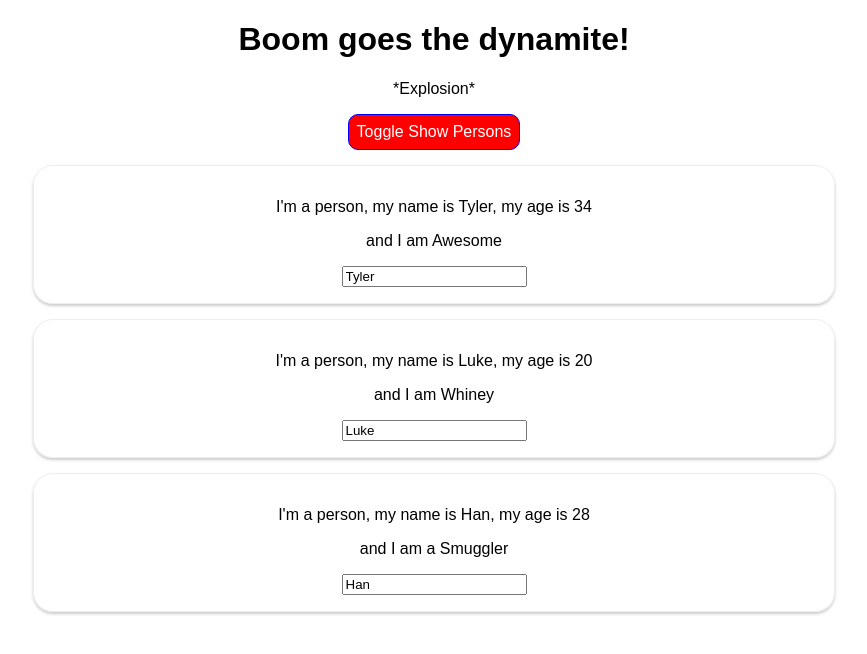
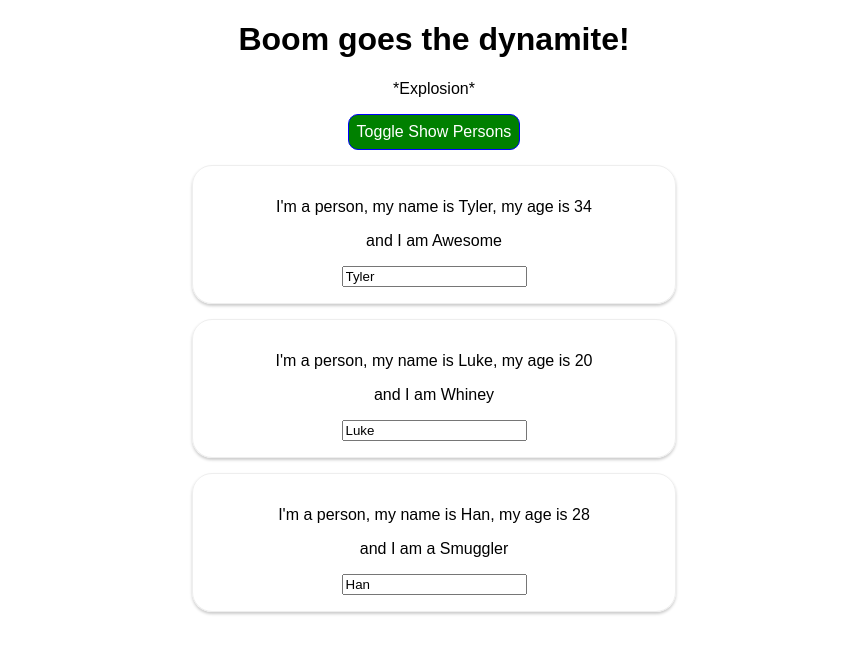
Before and after one commit to lundb1tr/react-training, a React (Create React App) app: page / in a window 1280 px wide. Both pictures are taken after a click on the button "Toggle Show Persons". Shown: the top 654 px of the page, without its empty margins (206-1073 px from the left). Built offline with nearby package versions, Linux system fonts and the light colour scheme.

Commit message:
using styled components

```diff
--- a/package.json
+++ b/package.json
@@ -3,9 +3,11 @@
   "version": "0.1.0",
   "private": true,
   "dependencies": {
+    "radium": "^0.26.0",
     "react": "^16.13.1",
     "react-dom": "^16.13.1",
-    "react-scripts": "1.1.5"
+    "react-scripts": "1.1.5",
+    "styled-components": "^5.1.1"
   },
   "scripts": {
     "start": "react-scripts start",
--- a/src/App.css
+++ b/src/App.css
@@ -9,3 +9,18 @@
 .bold {
   font-weight: bold;
 }
+
+.button {
+  background-color: green;
+  color: white;
+  font: inherit;
+  border: 1px solid blue;
+  border-radius: 10px;
+  padding: 8px;
+  cursor: pointer;
+}
+
+.button:hover {
+  background-color: lightgreen;
+  color: black;
+}
--- a/src/App.js
+++ b/src/App.js
@@ -1,6 +1,11 @@
 import React, { useState } from 'react';
 import Person from './Person/Person';
+import styled from 'styled-components';
 import './App.css';
+
+const StyledInfo = styled.div`
+  margin: 10px 0;
+`;
 
 const App = () => {
   const [personState, setPersonState] = useState({
@@ -43,22 +48,7 @@ const App = () => {
     setShowPersons(!showPersons);
   };
 
-  const style = {
-    buttonStyle: {
-      backgroundColor: 'green',
-      color: 'white',
-      font: 'inherit',
-      border: '1px solid blue',
-      borderRadius: '10px',
-      padding: '8px',
-      cursor: 'pointer',
-    },
-    infoStyle: {
-      margin: '10px 0',
-    },
-  };
-
-  let persons = <div style={style.infoStyle}>People are hidden</div>;
+  let persons = <StyledInfo>People are hidden</StyledInfo>;
 
   if (showPersons) {
     persons = (
@@ -78,8 +68,6 @@ const App = () => {
         })}
       </div>
     );
-
-    style.buttonStyle.backgroundColor = 'red';
   }
 
   const classes = [];
@@ -94,7 +82,7 @@ const App = () => {
     <div className="App">
       <h1>Boom goes the dynamite!</h1>
       <p className={classes.join(' ')}>*Explosion*</p>
-      <button style={style.buttonStyle} onClick={togglePersonsHandler}>
+      <button className="button" onClick={togglePersonsHandler}>
         Toggle Show Persons
       </button>
       {persons}
@@ -103,11 +91,3 @@ const App = () => {
 };
 
 export default App;
-
-// state = {
-//   persons: [
-//     { name: 'Tyler', age: 34, description: 'Awesome' },
-//     { name: 'Luke', age: 20, description: 'Whiney' },
-//     { name: 'Han', age: 28, description: 'a Smuggler' },
-//   ],
-// };
--- a/src/Person/Person.js
+++ b/src/Person/Person.js
@@ -1,15 +1,31 @@
 import React from 'react';
-import './Person.css';
+import styled from 'styled-components';
+
+const StyledDiv = styled.div`
+  width: 60%;
+  margin: auto;
+  border: 1px solid #eee;
+  box-shadow: 0 2px 3px #ccc;
+  padding: 16px;
+  text-align: center;
+  border-radius: 20px;
+  margin-top: 15px;
+  @media (min-width: 500px) {
+    width: 450px;
+  }
+`;
 
 const Person = ({ name, age, children, click, changed }) => {
   return (
-    <div className="Person">
+    // <div className="Person">
+    <StyledDiv>
       <p onClick={click}>
         I'm a person, my name is {name}, my age is {age}
       </p>
       <p>and I am {children}</p>
       <input type="text" onChange={changed} placeholder={name} value={name} />
-    </div>
+    </StyledDiv>
+    /* </div> */
   );
 };
 
```
Also changed, not shown: 1 other file (tests, documents, lock files or other folders).
